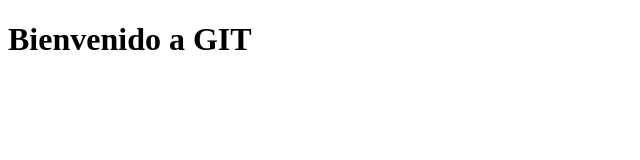
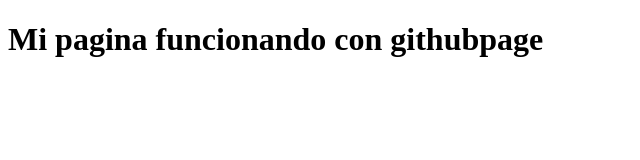
Before and after one commit to VHAlomon/eliminar-por-favor, a plain HTML site: page index.html in a window 1280 px wide. Shown: the whole page, without its empty margins (0-640 px from the left). Drawn offline with Linux system fonts and the light colour scheme.

Commit message:
Mi pagina con githubpage

```diff
--- a/index.html
+++ b/index.html
@@ -3,9 +3,9 @@
 <head>
     <meta charset="UTF-8">
     <meta name="viewport" content="width=device-width, initial-scale=1.0">
-    <title>GIT</title>
+    <title>Github pages</title>
 </head>
 <body>
-    <h1>Bienvenido a GIT</h1>
+    <h1>Mi pagina funcionando con githubpage</h1>
 </body>
 </html>
```
